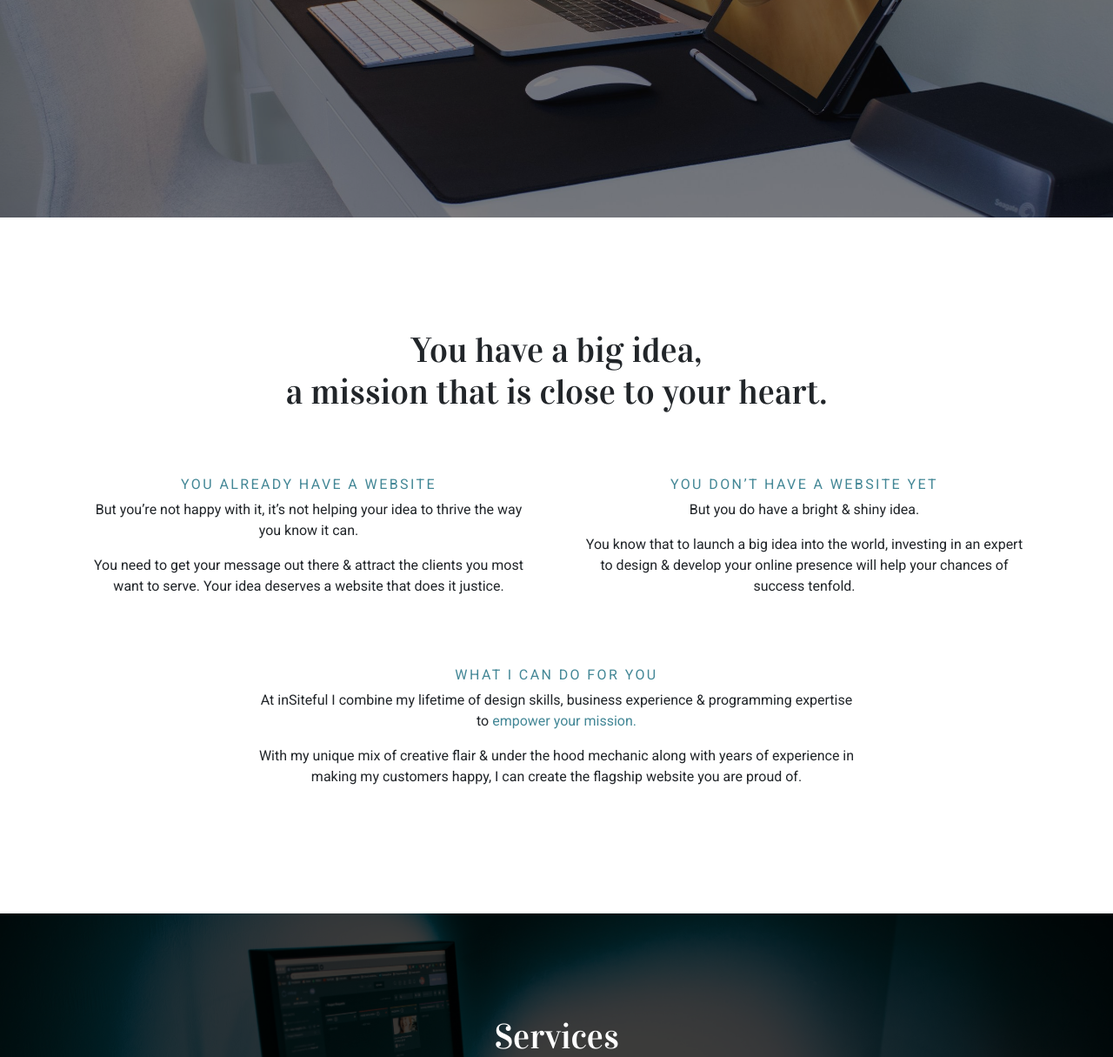
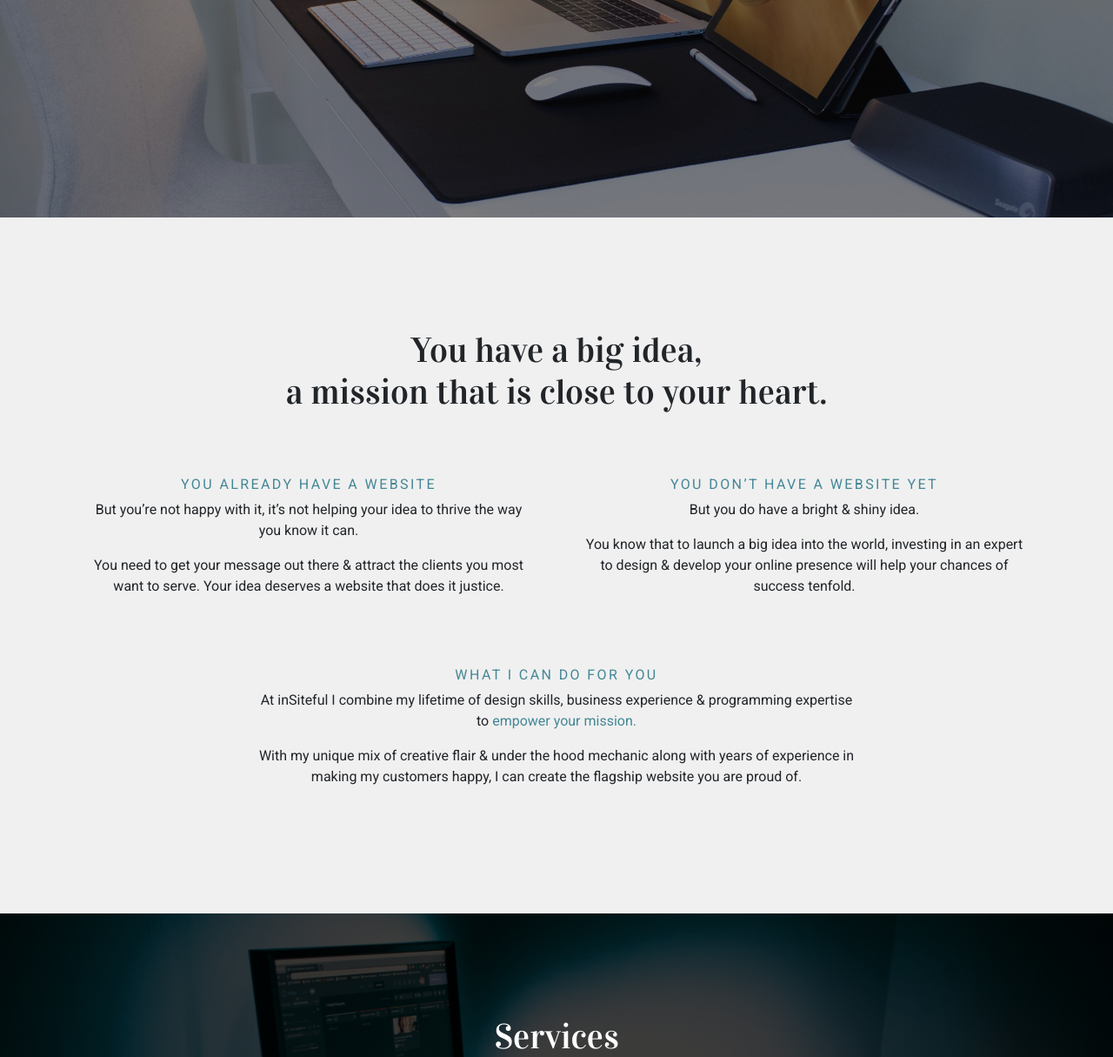
Before and after one commit to AJGreaves/annagreaves, a Flask app: page / in a window 1280 px wide. Shown: the part 550-1765 px from the top of the page at 87% size. Run offline with Flask 2, Linux system fonts and the light colour scheme; some libraries are stand-ins or nearby versions.

Commit message:
Add off-white background to white areas, create contract with fixed navbar.

```diff
--- a/static/css/main.css
+++ b/static/css/main.css
@@ -149,10 +149,6 @@ h3 {
 }
 
 .navbar-dark .navbar-nav .nav-link {
-  color: #77ccdf;
-}
-
-.nav-item.active {
   color: #77ccdf;
 }
 
@@ -350,6 +346,10 @@ h3 {
   box-shadow: 0 3px 6px rgba(0, 0, 0, 0.16), 0 3px 6px rgba(0, 0, 0, 0.23);
 }
 
+.bg-off-white {
+  background-color: #f0f0f0;
+}
+
 /* footer */
 footer {
   background-color: #000;
--- a/static/scss/helpers/_variables.scss
+++ b/static/scss/helpers/_variables.scss
@@ -10,14 +10,5 @@ serif;
 $color1: #77ccdf;
 $color1-transparent: #5eacbea6;
 $color1-darker: #438796;
-$nav-color: $color1;
-
-@function set-text-color($nav-color) {
-    @if (lightness($nav-color) > 40) {
-        @return #000;
-    }
-
-    @else {
-        @return $color1;
-    }
-}
+$nav-active: #bfd6db;
+$off-white: #f0f0f0;
--- a/static/scss/pages/_allpages.scss
+++ b/static/scss/pages/_allpages.scss
@@ -31,10 +31,6 @@
 
 .navbar-dark .navbar-nav .nav-link {
     color: $color1;
-}
-
-.nav-item.active {
-    color: $nav-color;
 }
 
 .services-wrapper h3 {
@@ -233,6 +229,10 @@
     box-shadow: 0 3px 6px rgba(0, 0, 0, 0.16), 0 3px 6px rgba(0, 0, 0, 0.23);
 }
 
+.bg-off-white {
+    background-color: $off-white;
+}
+
 /* footer */
 footer {
     background-color: #000;
--- a/templates/contact.html
+++ b/templates/contact.html
@@ -16,7 +16,7 @@
 </div>
 
 <!-- Contact buttons -->
-<div id="contact" class="container-fluid py-5">
+<div id="contact" class="container-fluid py-5 bg-off-white">
     <div class="row no-gutters">
         <section class="col-12">
             <div class="container mx-auto contact-container">
@@ -39,6 +39,8 @@
                             Time</p>
                         </p>
                     </div>
+                </div>
+            </div>
         </section>
     </div>
 </div>
--- a/templates/index.html
+++ b/templates/index.html
@@ -20,7 +20,7 @@
 </div>
 
 <!-- Pitch -->
-<div id="pitch" class="container-fluid full-height">
+<div id="pitch" class="container-fluid full-height bg-off-white">
     <div class="row no-gutters full-height">
         <section class="col-12 vertical-centre-flex">
             <div class="container mx-auto my-5">
@@ -217,7 +217,7 @@
 </div>
 
 <!-- Passion -->
-<div class="container-fluid">
+<div class="container-fluid bg-off-white">
     <div class="row">
         <section class="col-12">
             <div class="container mx-auto py-5">
--- a/templates/portfolio.html
+++ b/templates/portfolio.html
@@ -16,7 +16,7 @@
     </div>
 </div>
 
-<div id="portfolio" class="container-fluid">
+<div id="portfolio" class="container-fluid bg-off-white">
     <div class="row">
         <div class="col-12">
             <div class="container mx-auto portfolio-container">
```
Also changed, not shown: static/css/main.min.css, 2 other files.
